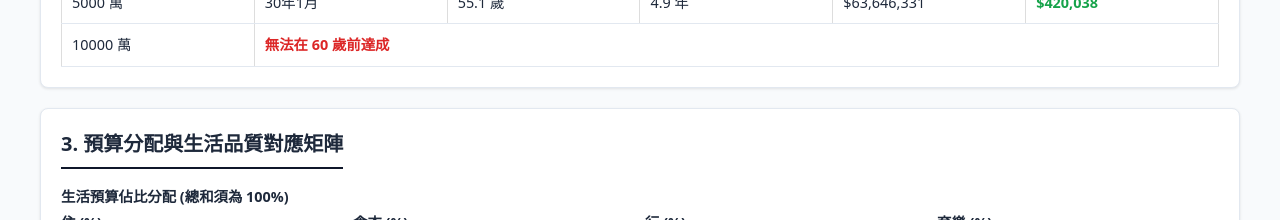
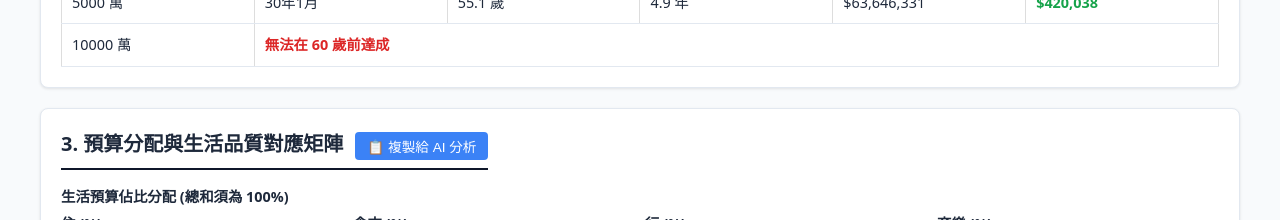
Before and after one commit to Chunshan-Theta/GoogleAdSenseSeeds, a Next.js app: page / in a window 1280 px wide. Shown: the part 960-1180 px from the top of the page. Built offline with nearby package versions, Linux system fonts and the light colour scheme; no server answers.

Commit message:
Update solo-leveling.tsx

```diff
--- a/pages/solo-leveling.tsx
+++ b/pages/solo-leveling.tsx
@@ -166,6 +166,41 @@ export default function FireCalculator() {
   const bTrans = totalBudget * (ratioTrans / 100);
   const bLife = totalBudget * (ratioLife / 100);
 
+  // --- 處理第三節段資料複製 ---
+  const handleCopyData = () => {
+    if (totalBudget === 0) {
+      alert("目前無預算資料可複製");
+      return;
+    }
+
+    let text = `【FIRE 預算與生活品質分析報告】\n`;
+    text += `模擬目標資產: ${targetSelect / 10000} 萬\n`;
+    text += `居住模式: ${housingMode === 'buy' ? '購置房產' : '長期租屋'}\n`;
+    text += `總預算/月: $${Math.round(totalBudget).toLocaleString()}\n`;
+    text += `預算佔比設定 - 住: ${ratioHousing}% | 食衣: ${ratioFood}% | 行: ${ratioTrans}% | 育樂: ${ratioLife}%\n`;
+    text += `------------------------\n\n`;
+
+    matrixDB.forEach(row => {
+      const hInfo = getLevelInfo(bHousingEffective, row.housing, housingMode === 'buy');
+      const fInfo = getLevelInfo(bFood, row.food, false);
+      const tInfo = getLevelInfo(bTrans, row.trans, false);
+      const lInfo = getLevelInfo(bLife, row.life, false);
+
+      text += `[${row.region}]\n`;
+      text += `- 居住 (${hInfo.label}): 花費 $${hInfo.cost.toLocaleString()} - ${hInfo.desc}\n`;
+      text += `- 食衣 (${fInfo.label}): 花費 $${fInfo.cost.toLocaleString()} - ${fInfo.desc}\n`;
+      text += `- 交通 (${tInfo.label}): 花費 $${tInfo.cost.toLocaleString()} - ${tInfo.desc}\n`;
+      text += `- 育樂 (${lInfo.label}): 花費 $${lInfo.cost.toLocaleString()} - ${lInfo.desc}\n\n`;
+    });
+
+    navigator.clipboard.writeText(text).then(() => {
+      alert('已複製分析資料！可直接貼上至其他 AI 進行後續分析。');
+    }).catch(err => {
+      console.error('複製失敗:', err);
+      alert('複製失敗，請確認瀏覽器權限。');
+    });
+  };
+
   // Section 4: Coast FIRE 停止儲蓄精算連動
   const coastFireRows = useMemo(() => {
     const totalYears = RETIREMENT_AGE - currentAge;
@@ -242,6 +277,8 @@ export default function FireCalculator() {
           .ratio-grid { display: grid; grid-template-columns: repeat(4, 1fr); gap: 10px; margin-bottom: 10px; }
           .ratio-grid > div { display: flex; flex-direction: column; gap: 4px; font-size: 0.9rem; font-weight: 600; }
           .ratio-grid input { padding: 8px; border: 1px solid var(--border); border-radius: 4px; font-size: 1rem; }
+          .copy-btn { margin-left: 12px; padding: 4px 12px; font-size: 0.85rem; background-color: #3b82f6; color: white; border: none; border-radius: 4px; cursor: pointer; vertical-align: middle; transition: background-color 0.2s; }
+          .copy-btn:hover { background-color: #2563eb; }
         `}</style>
       </Head>
 
@@ -320,7 +357,10 @@ export default function FireCalculator() {
 
         {/* Section 3: Budget Matrix */}
         <div className="card">
-          <h2>3. 預算分配與生活品質對應矩陣</h2>
+          <h2>
+            3. 預算分配與生活品質對應矩陣
+            <button onClick={handleCopyData} className="copy-btn">📋 複製給 AI 分析</button>
+          </h2>
           <div className="form-group">
             <label>
               生活預算佔比分配 (總和須為 100%)&nbsp;
```
